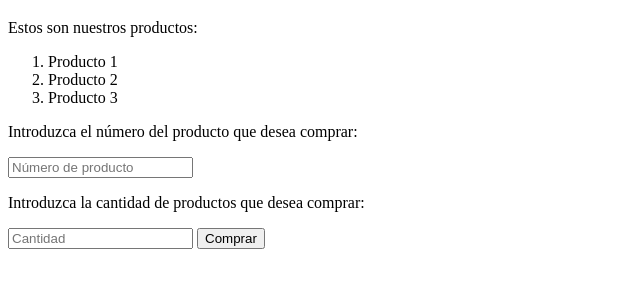
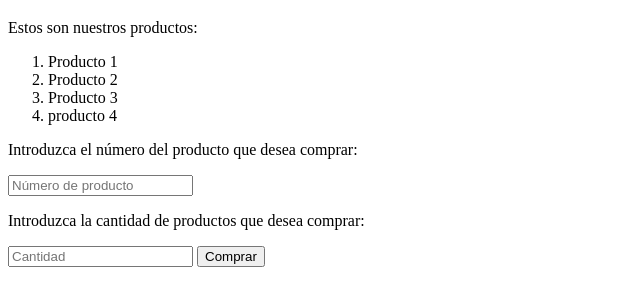
Before and after one commit to mercelo-max/clase-prueba-practica-01, a plain HTML site: page index.html in a window 1280 px wide. Shown: the part 61-366 px from the top of the page, without its empty margins (0-640 px from the left). Drawn offline with Linux system fonts and the light colour scheme.

Commit message:
prueba01

```diff
--- a/index.html
+++ b/index.html
@@ -13,6 +13,7 @@
         <li>Producto 1</li>
         <li>Producto 2</li>
         <li>Producto 3</li>
+        <li>producto 4</li>
     </ol>
     <p>Introduzca el número del producto que desea comprar:</p>
     <input type="text" placeholder="Número de producto" id="productoInput">
@@ -21,5 +22,8 @@
     <button id="comprarButton">Comprar</button>
     <p id="precioProducto"></p>
     <script src="app.js"></script>
+
+
+
 </body>
 </html>
```
